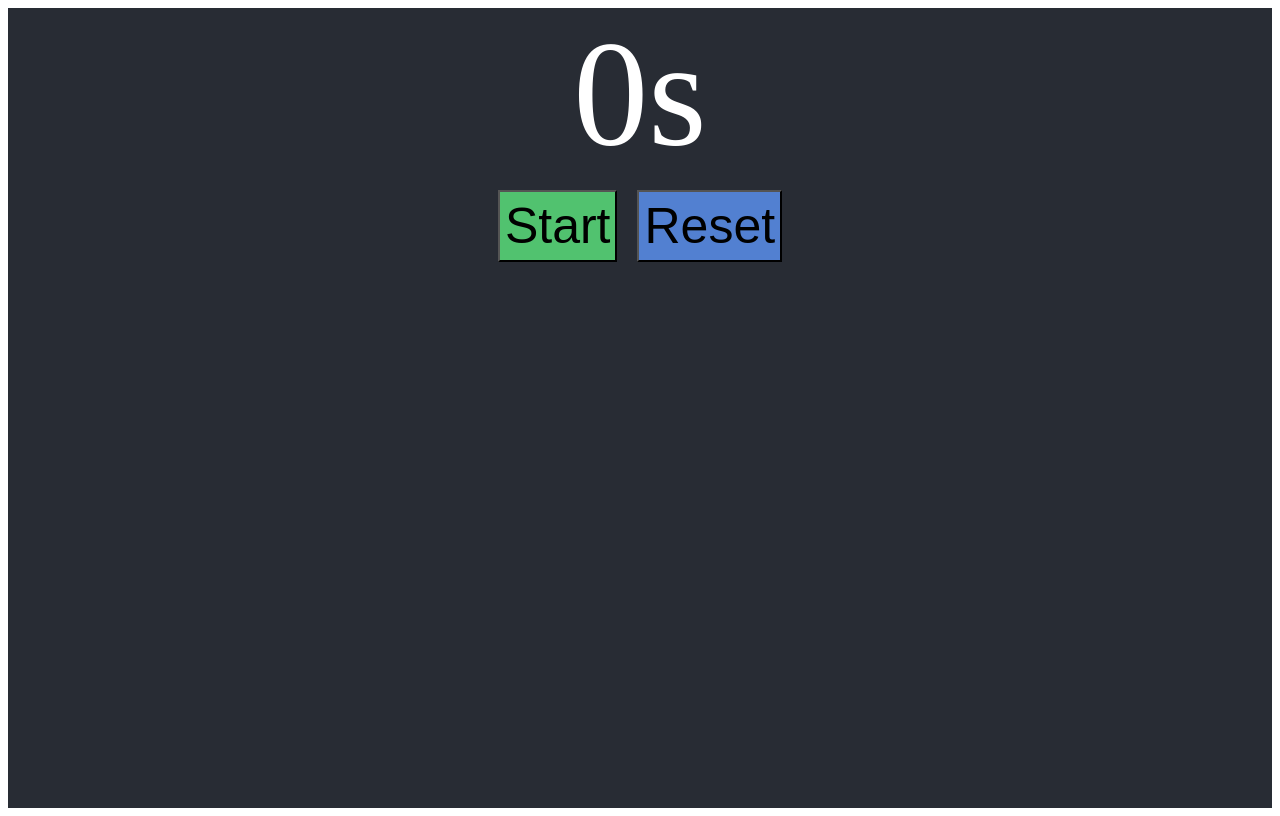
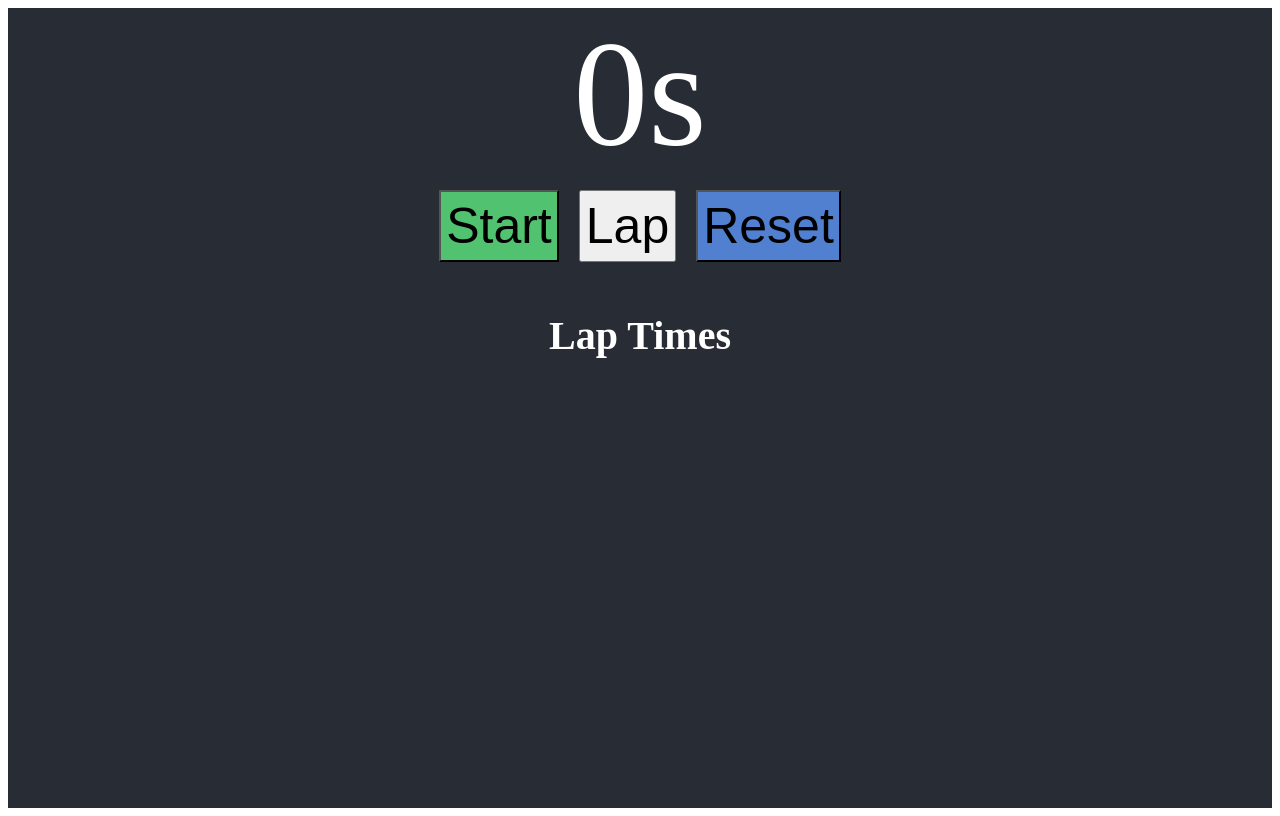
Before and after one commit to CalvinRossiter/react-stopwatch-app, a React (Create React App) app: page / in a window 1280 px wide. Built offline with nearby package versions, Linux system fonts and the light colour scheme.

Commit message:
Lap info update

```diff
--- a/src/Timer.jsx
+++ b/src/Timer.jsx
@@ -3,6 +3,8 @@ import React, { useState, useEffect } from 'react';
 const Timer = () => {
   const [seconds, setSeconds] = useState(0);
   const [isActive, setIsActive] = useState(false);
+  const [lap, setLap] = useState(0);
+  const [lapTime, setLapTime] = useState(0);
   const [startBtnColor, setStartButtonColor] = useState('#51c26f');
 
   // toggles if the timer is running
@@ -14,7 +16,29 @@ const Timer = () => {
   function resetTimer() {
     setSeconds(0);
     setIsActive(false);
+    setLap(0);
+    setLapTime(0);
   }
+
+  // sets the lap number and time of the lap
+// this is causing an issue. maybe causing a recursive function
+  function lapInfo() {
+    if (isActive) {
+      setLapTime(seconds);
+      setLap(lap + 1);
+      postLapTime(lap, lapTime); //this is the line causing the issue since the function is calling itself
+    }
+  }
+
+  // calculates lap number and lap time and posts it to the page
+  const postLapTime = (lap, lapTime) => {
+    return (
+      <li>
+        { lap === 0 ? '' : `Lap ${lap}: ${lapTime} seconds` }
+      </li>
+    );
+  };
+  // maybe I need to have a state array that I add to within a use effect that will re-render each time the lap button is clicked
 
   // what updates the timer every second
   useEffect(() => {
@@ -59,6 +83,12 @@ const Timer = () => {
           { isActive ? 'Pause' : 'Start'}
         </button>
         <button
+          className='lapButton'
+          onClick={lapInfo}
+        >
+          Lap
+        </button>
+        <button
           className='resetButton'
           onClick={resetTimer}
           style={{backgroundColor: '#5280d1'}}
@@ -66,6 +96,10 @@ const Timer = () => {
           Reset
         </button>
       </div>
+      <div>
+        <h3 className='lapHeader'>Lap Times</h3>
+        <ul>{postLapTime(lap, lapTime)}</ul>
+      </div>
     </div>
   );
 };
```
